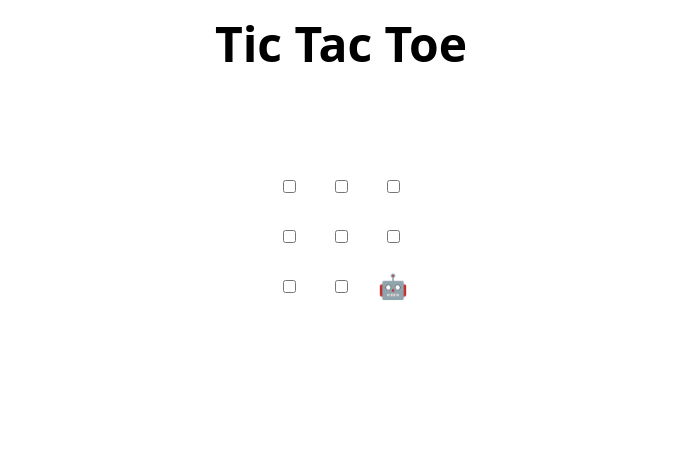
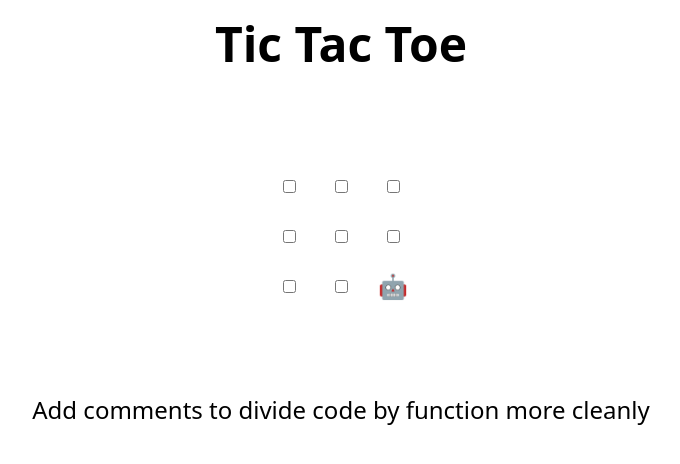
Before and after one commit to Aidan-Ma-Calpoly/skills-review-pull-requests, a plain HTML site: page index.html in a window 1280 px wide. Shown: the whole page, without its empty margins (299-979 px from the left). Drawn offline with Linux system fonts and the light colour scheme.

Commit message:
Update index.html
Woopie

```diff
--- a/index.html
+++ b/index.html
@@ -48,7 +48,7 @@
 </table>
 
 <h2 hidden>Game over, refresh to play again 🧑‍💻 🤖!</h2>
-
+Add comments to divide code by function more cleanly
 <script>
   // Initialization
   const boxes = Array.from(document.querySelectorAll("td"));
```
